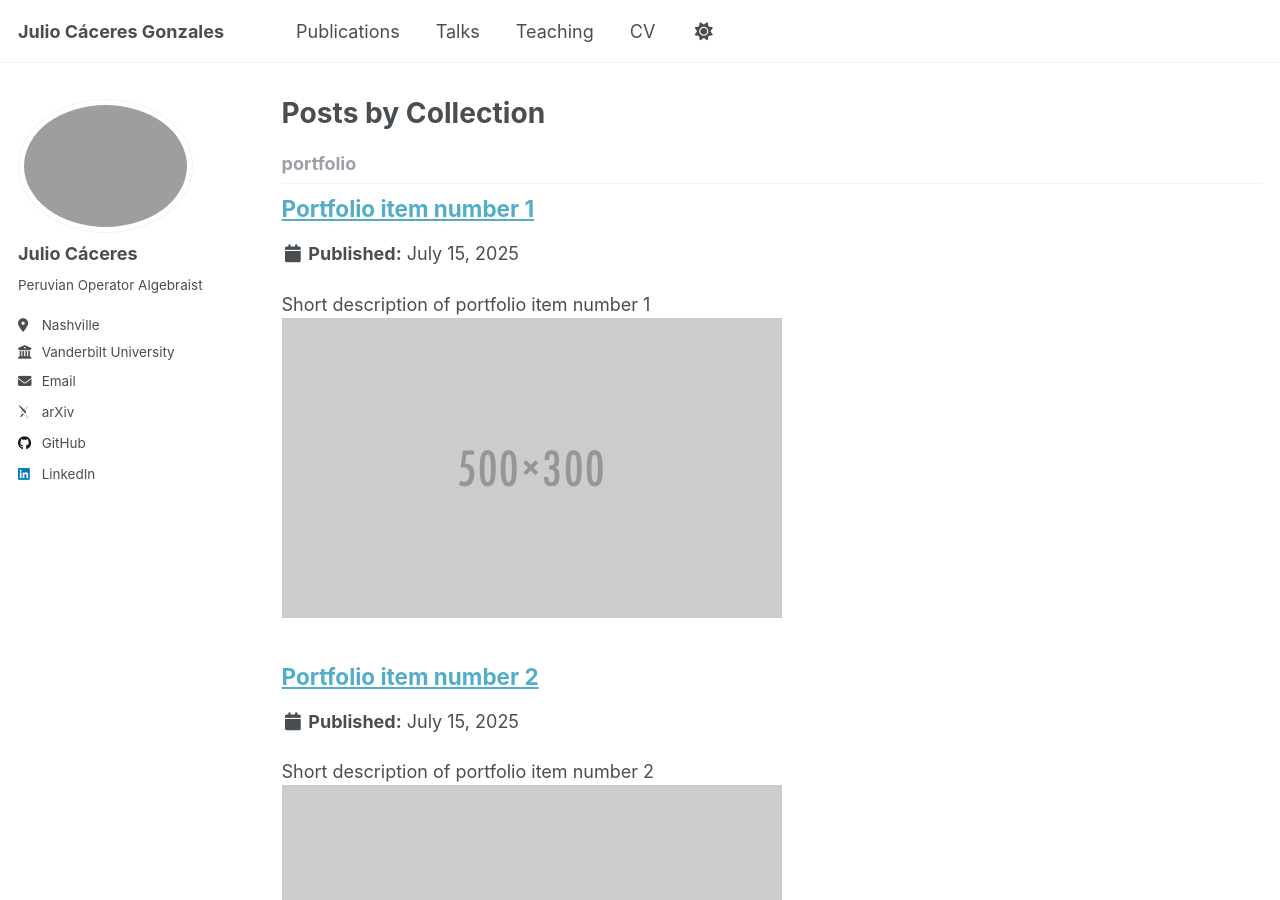
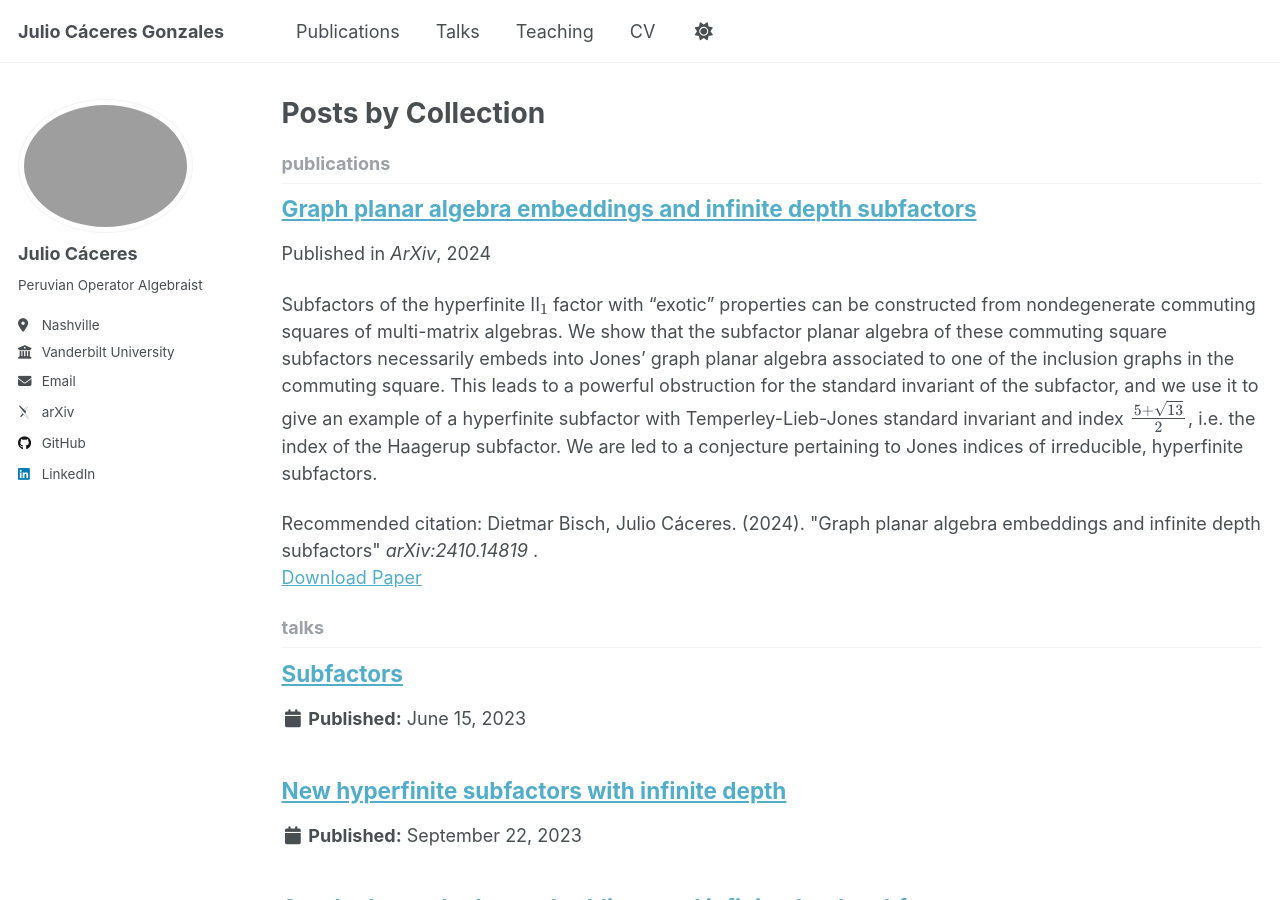
Before and after one commit to wikiwa1/wikiwa1.github.io, a Jekyll site: the page built from _pages/collection-archive.html, in a window 1280 px wide and 900 px high. Built offline with Jekyll 4.4.1, drawn with Linux system fonts in a browser that asks for light colours; some web fonts are replaced; a script that is not in the unit is left out; part of the change alters nothing that is shown.

Commit message:
Fixing some configs

```diff
--- a/_config.yml
+++ b/_config.yml
@@ -14,6 +14,7 @@ title_separator          : "-"
 name                     : &name "Julio"
 description              : &description "personal description"
 url                      : https://wikiwa1.github.io # the base hostname & protocol for your site e.g. "https://[your GitHub username].github.io" or if you already have some other page hosted on Github then use "https://[your GitHub username].github.io/[Your Repo Name]"
+# url                      : http://localhost:4000/
 baseurl                  : "" # the subpath of your site, e.g. "/blog"
 repository               : "wikiwa1/wikiwa1.github.io"
 
@@ -225,7 +226,7 @@ collections:
     output: true
     permalink: /:collection/:path/
   portfolio:
-    output: true
+    output: false
     permalink: /:collection/:path/
   talks:
     output: true
@@ -269,16 +270,16 @@ defaults:
       layout: single
       author_profile: true
       share: true
-      comments: true
+      comments: false
   # _portfolio
-  - scope:
-      path: ""
-      type: portfolio
-    values:
-      layout: single
-      author_profile: true
-      share: true
-      comment: true
+  # - scope:
+  #     path: ""
+  #     type: portfolio
+  #   values:
+  #     layout: single
+  #     author_profile: true
+  #     share: true
+  #     comment: true
   # _talks
   - scope:
       path: ""
@@ -286,7 +287,7 @@ defaults:
     values:
       layout: talk
       author_profile: true
-      share: true
+      share: false
 
 
 # Sass/SCSS
```
